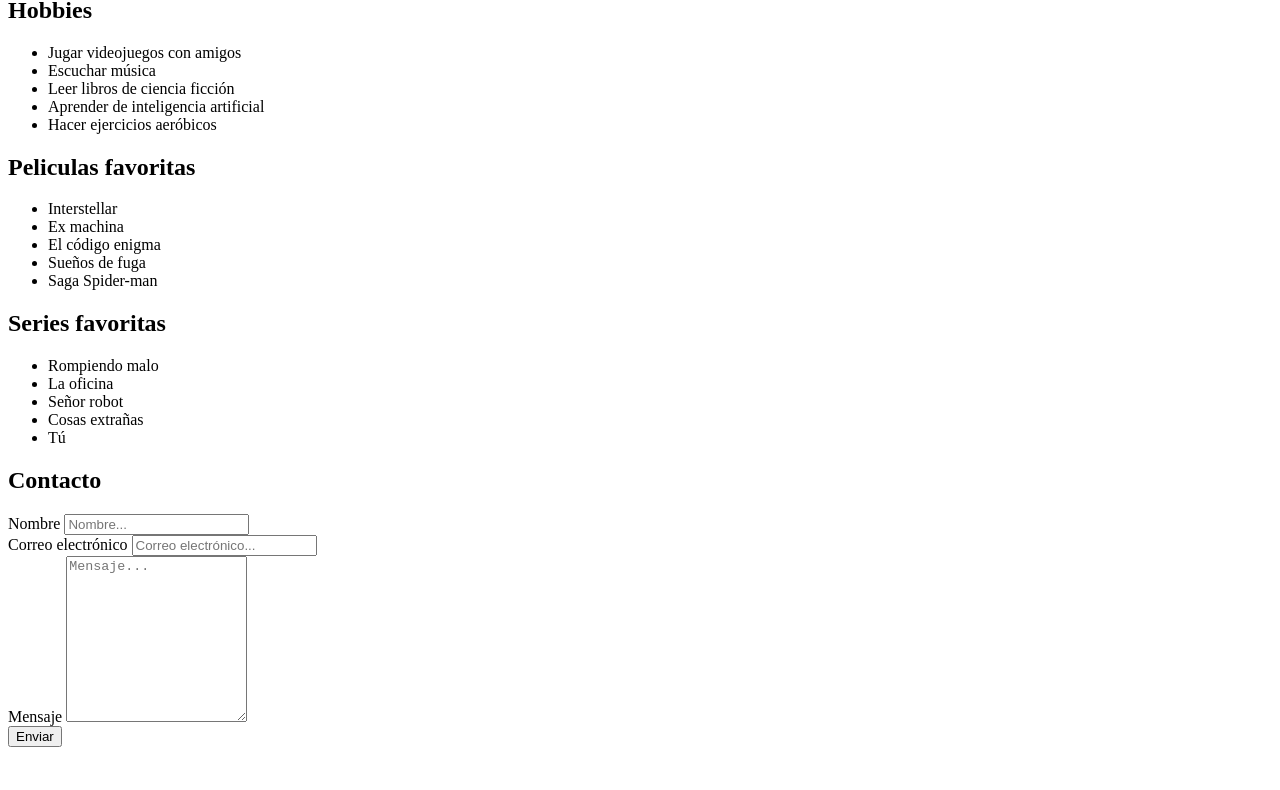
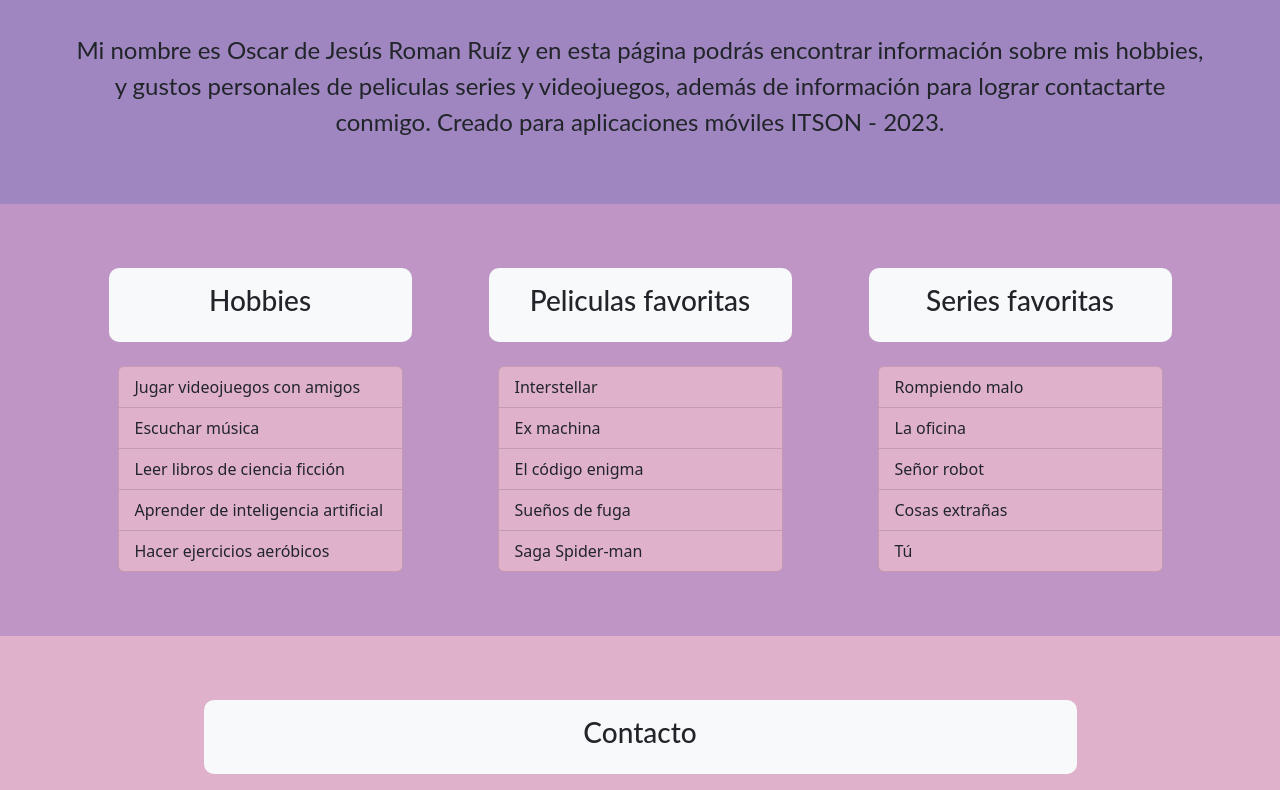
Before and after one commit to oscarromanr/LandingRomanOscar, a plain HTML site: page index.html in a window 1280 px wide. Shown: the part 126-916 px from the top of the page. Before the commit the page ends 881 px from the top, so only its background shows below. Drawn offline with nearby package versions, Linux system fonts and the light colour scheme.

Commit message:
- Estilos agregados a 'index.html' - Agregada hoja de estilos 'style.css'

```diff
--- a/index.html
+++ b/index.html
@@ -3,19 +3,20 @@
 
 <head>
     <title>Landing Roman Oscar</title>
+    <link href="https://cdn.jsdelivr.net/npm/bootstrap@5.2.2/dist/css/bootstrap.min.css" rel="stylesheet"
+            integrity="sha384-Zenh87qX5JnK2Jl0vWa8Ck2rdkQ2Bzep5IDxbcnCeuOxjzrPF/et3URy9Bv1WTRi" crossorigin="anonymous">
+    <link rel="stylesheet" href="style.css">
 </head>
 
-<body>
-    <section>
-        <div>
-            <div>
-                <div>
-                    <h1>Bienvenido a mi página personal</h1>
-                    <p>
-                        Mi nombre es Oscar de Jesús Roman Ruíz y en esta página podrás encontrar información sobre mis
-                        hobbies, y gustos personales
-                        de peliculas series y videojuegos, además de información para lograr contactarte conmigo. Creado
-                        para aplicaciones móviles ITSON - 2023.
+<body class="bg-body">
+    <section class="bg-section">
+        <div class="container pt-md-5 pb-md-5" id="landing">
+            <div class="row">
+                <div class="col-md-12">
+                    <h1 class="p-4 mb-4">Bienvenido a mi página personal</h1>
+                    <p class="mr-3 ml-3">
+                        Mi nombre es Oscar de Jesús Roman Ruíz y en esta página podrás encontrar información sobre mis hobbies, y gustos personales
+                        de peliculas series y videojuegos, además de información para lograr contactarte conmigo. Creado para aplicaciones móviles ITSON - 2023.
                     </p>
                 </div>
             </div>
@@ -23,86 +24,102 @@
     </section>
 
 
-    <section>
-        <div>
-            <div>
-                <div>
-                    <h1>Hobbies</h1>
+    <section class="container py-5">
+        <div class="row">
+            <div class="col-md-4 mb-3">
+                <div class="row justify-content-center pt-3">
+                    <div class="col-md-6 m-auto div-seccion w-75 bg-light">
+                        <h1 class="ms-4 me-4 p-3 text-center">Hobbies</h1>
                     </div>
                 </div>
 
-            <ul>
-                <li>Jugar videojuegos con amigos</li>
-                <li>Escuchar música</li>
-                <li>Leer libros de ciencia ficción</li>
-                <li>Aprender de inteligencia artificial</li>
-                <li>Hacer ejercicios aeróbicos</li>
+                <ul class="list-group w-75 m-auto mt-4">
+                    <li class="list-group-item bg-claro">Jugar videojuegos con amigos</li>
+                    <li class="list-group-item bg-claro">Escuchar música</li>
+                    <li class="list-group-item bg-claro">Leer libros de ciencia ficción</li>
+                    <li class="list-group-item bg-claro">Aprender de inteligencia artificial</li>
+                    <li class="list-group-item bg-claro">Hacer ejercicios aeróbicos</li>
                 </ul>
             </div>
 
-        <div>
-            <div>
-                <h1>Peliculas favoritas</h1>
+            <div class="col-md-4 mb-3">
+                <div class="row justify-content-center pt-3">
+                    <div class="col-md-6 m-auto div-seccion w-75 bg-light">
+                        <h1 class="ms-4 me-4 p-3 text-center">Peliculas favoritas</h1>
                     </div>
                 </div>
 
-        <ul>
-            <li>Interstellar</li>
-            <li>Ex machina</li>
-            <li>El código enigma</li>
-            <li>Sueños de fuga</li>
-            <li>Saga Spider-man</li>
+                <ul class="list-group w-75 m-auto mt-4">
+                    <li class="list-group-item bg-claro">Interstellar</li>
+                    <li class="list-group-item bg-claro">Ex machina</li>
+                    <li class="list-group-item bg-claro">El código enigma</li>
+                    <li class="list-group-item bg-claro">Sueños de fuga</li>
+                    <li class="list-group-item bg-claro">Saga Spider-man</li>
                 </ul>
             </div>
 
-        <div>
-            <div>
-                <div>
-                    <h1>Series favoritas</h1>
+            <div class="col-md-4 mb-3">
+                <div class="row justify-content-center pt-3">
+                    <div class="col-md-6 m-auto div-seccion w-75 bg-light">
+                        <h1 class="ms-4 me-4 p-3 text-center">Series favoritas</h1>
                     </div>
                 </div>
-            <ul>
-                <li>Rompiendo malo</li>
-                <li>La oficina</li>
-                <li>Señor robot</li>
-                <li>Cosas extrañas</li>
-                <li>Tú</li>
+
+                <ul class="list-group w-75 m-auto mt-4">
+                    <li class="list-group-item bg-claro">Rompiendo malo</li>
+                    <li class="list-group-item bg-claro">La oficina</li>
+                    <li class="list-group-item bg-claro">Señor robot</li>
+                    <li class="list-group-item bg-claro">Cosas extrañas</li>
+                    <li class="list-group-item bg-claro">Tú</li>
                 </ul>
             </div>
         </div>
     </section>
 
-    <div>
-        <section>
-            <div>
-                <div>
-                    <div>
-                        <h1>Contacto</h1>
+    <div class="container-fluid bg-claro">
+        <section class="container py-5">
+            <div class="row">
+                <div class="col-md-12 mb-3">
+                    <div class="row justify-content-center pt-3">
+                        <div class="col-md-6 m-auto div-seccion w-75 bg-light">
+                            <h1 class="ms-4 me-4 p-3 text-center">Contacto</h1>
                         </div>
                     </div>
-                <div>
+
+                    <div class="col-md-6 py-4 mx-auto w-75">
+
                         <form id="contactForm">
-                        <div>
-                            <label for="name">Nombre</label>
-                            <input id="name" type="text" placeholder="Nombre..." />
+
+                          <div class="mb-3">
+                            <label class="form-label" for="name">Nombre</label>
+                            <input class="form-control" id="name" type="text" placeholder="Nombre..." />
                           </div>
-                        <div>
-                            <label for="emailAddress">Correo electrónico</label>
-                            <input id="emailAddress" type="email" placeholder="Correo electrónico..." />
+
+                          <div class="mb-3">
+                            <label class="form-label" for="emailAddress">Correo electrónico</label>
+                            <input class="form-control" id="emailAddress" type="email" placeholder="Correo electrónico..." />
                           </div>
-                        <div>
-                            <label for="message">Mensaje</label>
-                            <textarea id="message" type="text" placeholder="Mensaje..."
-                                style="height: 10rem;"></textarea>
+
+                          <div class="mb-3">
+                            <label class="form-label" for="message">Mensaje</label>
+                            <textarea class="form-control" id="message" type="text" placeholder="Mensaje..." style="height: 10rem;"></textarea>
                           </div>
-                        <div>
-                            <button type="submit">Enviar</button>
+
+                          <div class="d-grid">
+                            <button class="btn btn-primary btn-lg" type="submit">Enviar</button>
                           </div>
+
                         </form>
+
                       </div>
+
                 </div>
+
             </div>
+        </section>
     </div>
+
+
 </body>
 
 </html>
--- /dev/null
+++ b/style.css
@@ -0,0 +1,75 @@
+* {
+    margin: 0;
+    padding: 0;
+}
+
+main,
+article,
+header,
+aside,
+nav,
+div,
+footer,
+section,
+iframe,
+video,
+img {
+    display: block;
+    box-sizing: border-box;
+}
+
+.bg-body {
+    background-color: #be95c4 !important;
+
+}
+
+.bg-section {
+    background-color: #9f86c0 !important;
+}
+
+.bg-claro {
+    background-color: #e0b1cb !important;
+}
+
+#landing p,
+h1 {
+    text-align: center;
+    font-family: 'Lato', sans-serif;
+}
+
+#landing h1 {
+    font-size: 32px;
+    letter-spacing: 2px;
+    font-weight: bold;
+}
+
+#landing p {
+    font-size: 24px;
+}
+
+h1 {
+    font-size: 28px;
+}
+
+p {
+    font-size: 18px;
+}
+
+.div-seccion{
+    border-radius: 10px;
+    font-family: "Lato";
+}
+
+.btn-primary {
+    background-color: #9f86c0 !important;
+    border-color: #5e548e !important;
+}
+
+.btn-primary:hover{
+    background-color: #5e548e !important;
+    border-color: #9f86c0 !important;
+}
+
+.row div {
+    padding: 0;
+}
```
Lines whose indentation alone changed are shown as unchanged.
